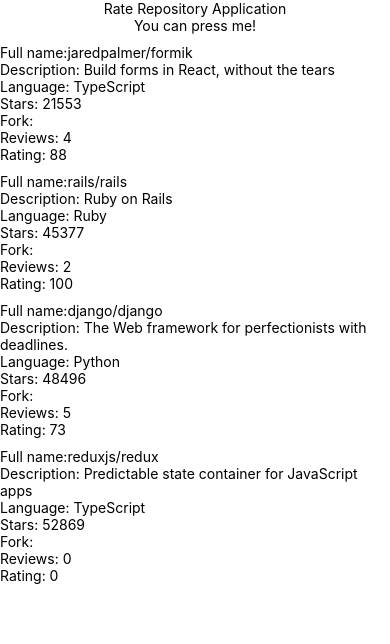
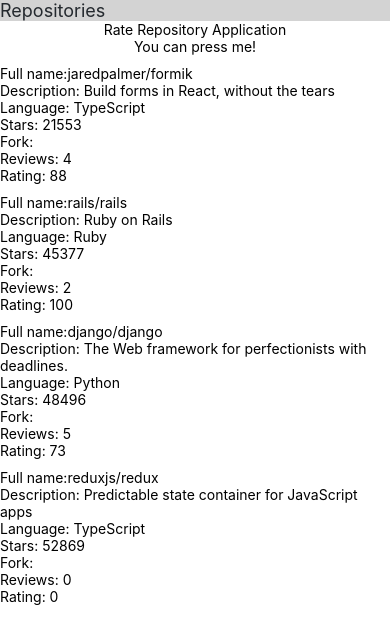
Before and after one commit to Hakizu/react-native-FSO2020, a React Native app: screen / in a window 390 px wide. Shown: the top 644 px of the page. Built offline with nearby package versions, Linux system fonts and the light colour scheme.

Commit message:
:sparkles: Exercise 10.4

```diff
--- /dev/null
+++ b/src/components/AppBar.jsx
@@ -0,0 +1,14 @@
+import React from 'react';
+import { View } from 'react-native';
+import theme from '../theme';
+import AppBarTab from './AppBarTab';
+
+const AppBar = () => {
+    return (
+        <View style={theme.Appbar}>
+            <AppBarTab text={'Repositories'}/>
+        </View>
+    );
+};
+
+export default AppBar;
--- /dev/null
+++ b/src/components/AppBarTab.jsx
@@ -0,0 +1,12 @@
+import React from 'react';
+import { Pressable } from 'react-native';
+import Text from './Text';
+
+const AppBarTab = ({text}) =>
+    <Pressable onPress={() => {}}>
+        <Text>
+            {text}
+        </Text>
+    </Pressable>;
+
+export default AppBarTab;
--- a/src/components/Main.jsx
+++ b/src/components/Main.jsx
@@ -1,14 +1,13 @@
 import React from 'react';
-import Constants from 'expo-constants';
 import { Text, StyleSheet, View } from 'react-native';
 import HelloWorld from './world';
 import RepositoryList from './RepositoryList';
+import AppBar from './AppBar';
 
 const styles = StyleSheet.create({
     container: {
         alignItems: 'center',
         justifyContent: 'center',
-        marginTop: Constants.statusBarHeight,
         flexGrow: 1,
         flexShrink: 1,
     },
@@ -16,11 +15,14 @@
 
 const Main = () => {
     return (
-        <View style={styles.container}>
-            <Text>Rate Repository Application</Text>
-            <HelloWorld/>
-            <RepositoryList/>
-        </View>
+        <>
+            <AppBar/>
+            <View style={styles.container}>
+                <Text>Rate Repository Application</Text>
+                <HelloWorld/>
+                <RepositoryList/>
+            </View>
+        </>
     );
 };
 
--- /dev/null
+++ b/src/components/Text.jsx
@@ -0,0 +1,39 @@
+import React from 'react';
+import { Text as NativeText, StyleSheet } from 'react-native';
+import theme from '../theme';
+
+const styles = StyleSheet.create({
+    text: {
+        color: theme.colors.textPrimary,
+        fontSize: theme.fontSizes.body,
+        fontFamily: theme.fonts.main,
+        fontWeight: theme.fontWeights.normal,
+    },
+    colorTextSecondary: {
+        color: theme.colors.textSecondary,
+    },
+    colorPrimary: {
+        color: theme.colors.primary,
+    },
+    fontSizeSubheading: {
+        fontSize: theme.fontSizes.subheading,
+    },
+    fontWeightBold: {
+        fontWeight: theme.fontWeights.bold,
+    },
+});
+
+const Text = ({ color, fontSize, fontWeight, style, ...props }) => {
+    const textStyle = [
+        styles.text,
+        color === 'textSecondary' && styles.colorTextSecondary,
+        color === 'primary' && styles.colorPrimary,
+        fontSize === 'subheading' && styles.fontSizeSubheading,
+        fontWeight === 'bold' && styles.fontWeightBold,
+        style,
+    ];
+
+    return <NativeText style={textStyle} {...props} />;
+};
+
+export default Text;
--- /dev/null
+++ b/src/theme.js
@@ -0,0 +1,26 @@
+import Constants from "expo-constants";
+
+const theme = {
+    colors: {
+        textPrimary: '#24292e',
+        textSecondary: '#586069',
+        primary: '#0366d6',
+    },
+      fontSizes: {
+        body: 18,
+        subheading: 16,
+    },
+      fonts: {
+        main: 'System',
+    },
+      fontWeights: {
+        normal: '400',
+        bold: '700',
+    },
+    Appbar: {
+      paddingTop: Constants.statusBarHeight,
+      backgroundColor: 'lightgrey',
+    }
+};
+
+export default theme;
```
